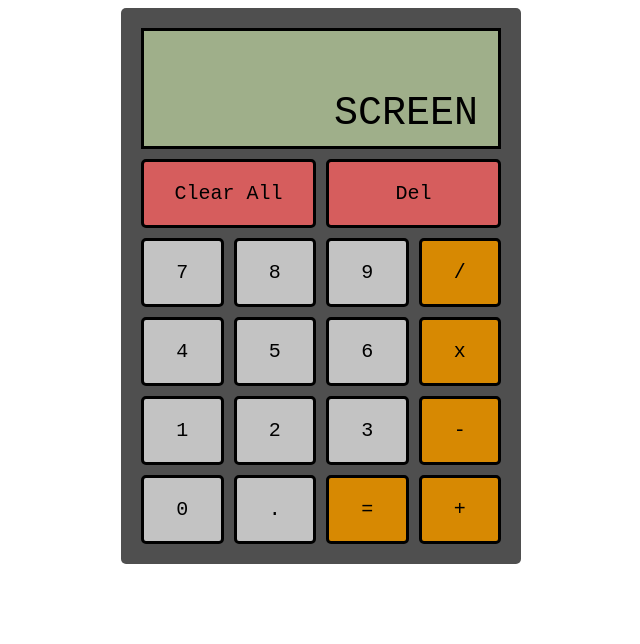
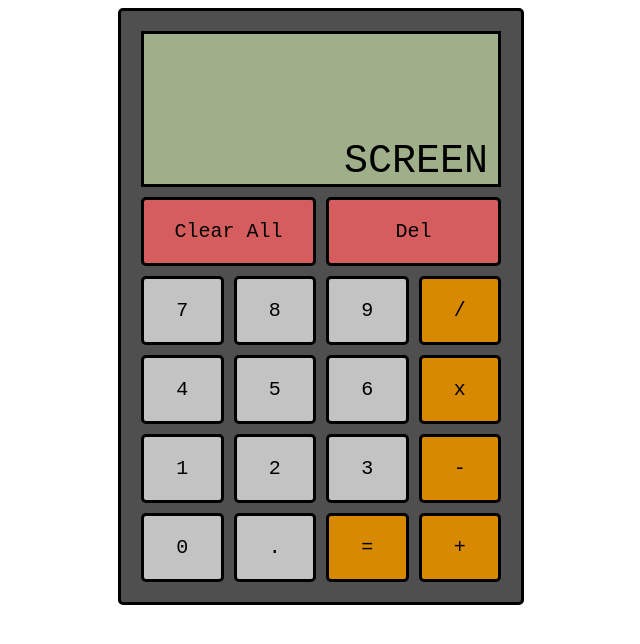
Before and after one commit to swellFella/Project-Calculator, a plain HTML site: page index.html in a window 1280 px wide. Shown: the whole page, without its empty margins (319-959 px from the left). Drawn offline with Linux system fonts and the light colour scheme.

Commit message:
Screeb height adjustments

```diff
--- a/styles.css
+++ b/styles.css
@@ -11,6 +11,7 @@ body{
     height: auto;
     gap: 10px;
     border-radius: 5px;
+    border: solid;
 
 }
 #screen{
@@ -20,7 +21,9 @@ body{
     overflow: auto;
     border: solid;
     margin: 5% 5% 0 5%;
-    padding: 60px 20px 10px 20px;
+    padding-right: 10px;
+    padding-left: 10px;
+    height: 150px;
 
     font-size: 40px;
     background-color: rgba(203, 228, 170, 0.646)
```
Also changed, not shown: index.html (+1 -1 lines).
